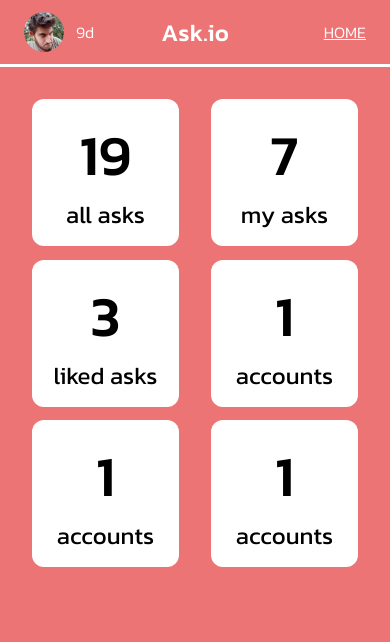
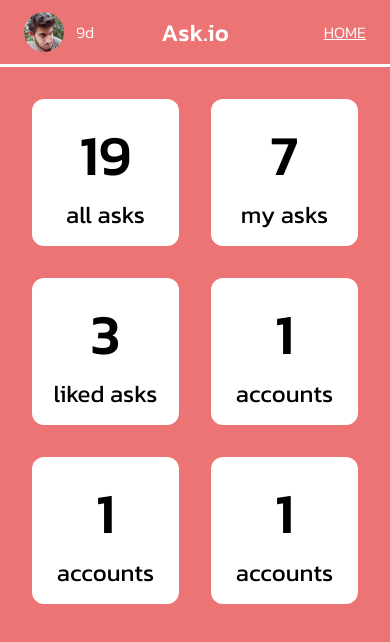
Before and after one commit to zoop-de-loop/ask.io, a Next.js app: page /statistics in a window 390 px wide. Shown: the top 642 px of the page. Built offline with nearby package versions, Linux system fonts and the light colour scheme.

Commit message:
Change row-gap to be static in phone mode

```diff
--- a/styles/pages/statistics.module.scss
+++ b/styles/pages/statistics.module.scss
@@ -13,5 +13,6 @@
 		padding: 2rem;
 		justify-content: space-between;
 		column-gap: 2rem;
+		row-gap: 2rem;
 	}
 }
```
